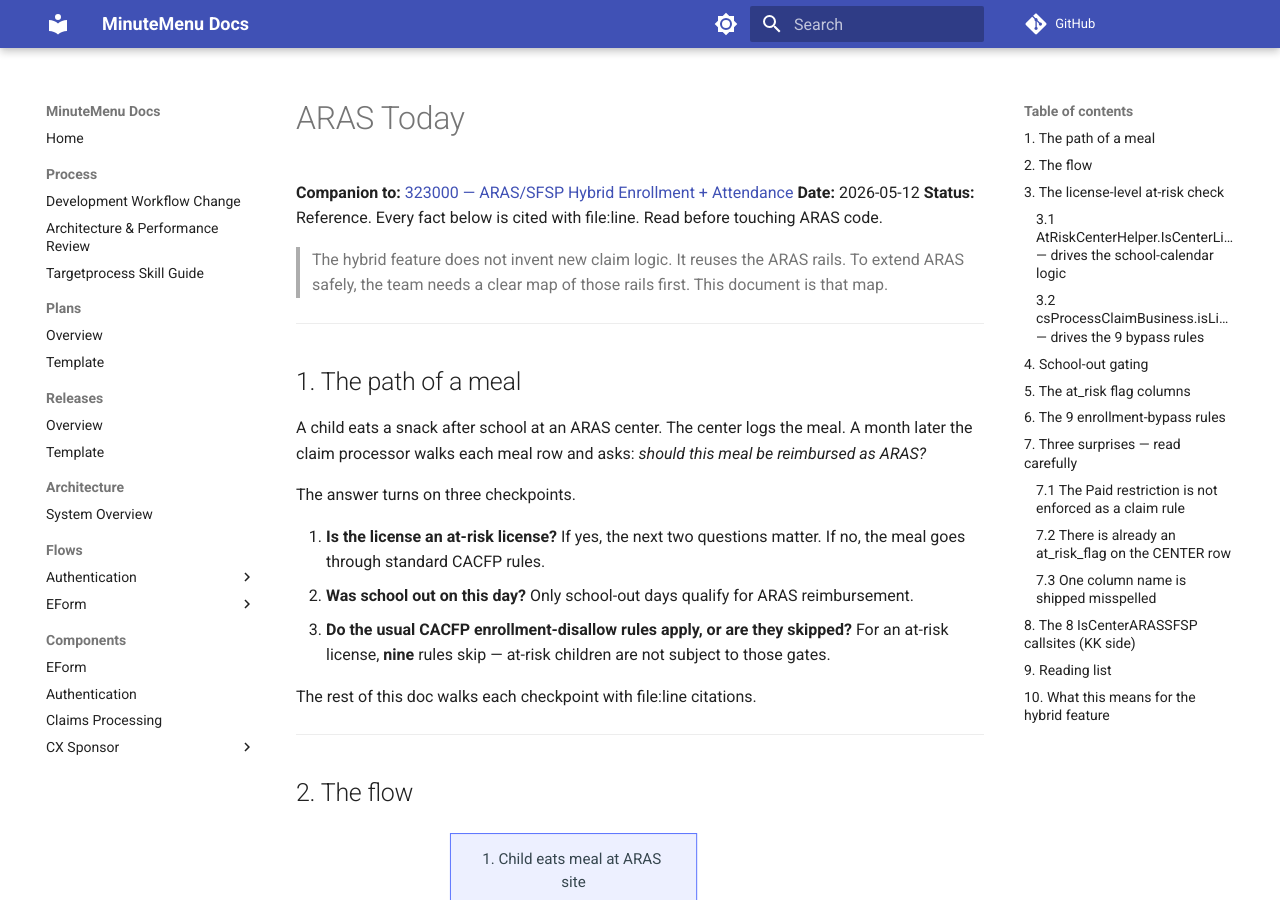
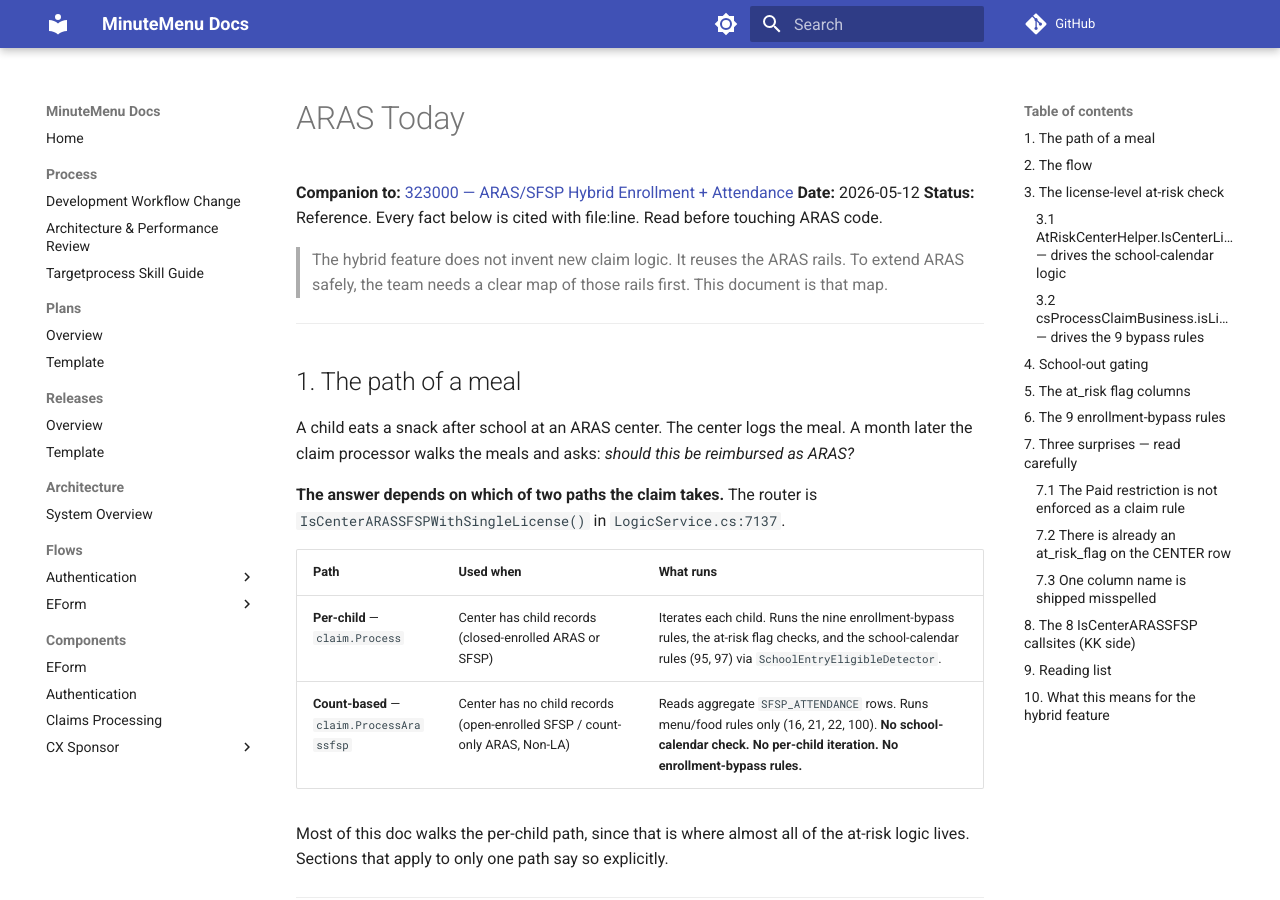
Before and after one commit to MinuteMenu/docs, an MkDocs documentation site: the page built from docs/plans/323000 hybrid enrollment and attendance/aras-today.md, in a window 1280 px wide and 900 px high. Built offline with MkDocs 1.6.1 and Material for MkDocs 9.7.7, drawn with Linux system fonts in a browser that asks for light colours; comment, search, counter and statistics services are not loaded; some of the changed text lies outside the part shown.

Commit message:
Clarify per-child vs count-based claim paths in aras-today.md
Per Phan's flag on TP 323015 c/429998 and a fresh Explore pass:
ProcessArassfsp() does not run school-calendar checks. The school-out
gating and the nine enrollment-bypass rules fire only on the per-child
path (claim.Process), invoked when the center has child records.
Open-enrolled / count-only centers route through ProcessArassfsp() and
only run menu/food rules (16, 21, 22, 100).

Changes:
- §1 reframed to lead with the two-path split + a table.
- §2 flow diagram redrawn with the bifurcation visible (per-child vs
  count-based, colour-coded).
- §3, §4, §6 now each open with a "per-child path only" warning note.
- §10 adds the hybrid-routing implication: ARAS Hybrid uses per-child
  meal save so school-calendar applies; SFSP Hybrid uses count-based
  save so it does not.

Source: LogicService.cs:7137 (IsCenterARASSFSPWithSingleLicense),
ProcessClaimService.cs (Process vs ProcessArassfsp).

Co-Authored-By: Claude Opus 4.7 (1M context) <noreply@anthropic.com>

````diff
--- a/docs/plans/323000 hybrid enrollment and attendance/aras-today.md
+++ b/docs/plans/323000 hybrid enrollment and attendance/aras-today.md
@@ -10,15 +10,16 @@
 
 ## 1. The path of a meal
 
-A child eats a snack after school at an ARAS center. The center logs the meal. A month later the claim processor walks each meal row and asks: *should this meal be reimbursed as ARAS?*
+A child eats a snack after school at an ARAS center. The center logs the meal. A month later the claim processor walks the meals and asks: *should this be reimbursed as ARAS?*
 
-The answer turns on three checkpoints.
+**The answer depends on which of two paths the claim takes.** The router is `IsCenterARASSFSPWithSingleLicense()` in `LogicService.cs:7137`.
 
-1. **Is the license an at-risk license?** If yes, the next two questions matter. If no, the meal goes through standard CACFP rules.
-2. **Was school out on this day?** Only school-out days qualify for ARAS reimbursement.
-3. **Do the usual CACFP enrollment-disallow rules apply, or are they skipped?** For an at-risk license, **nine** rules skip — at-risk children are not subject to those gates.
+| Path | Used when | What runs |
+|---|---|---|
+| **Per-child** — `claim.Process` | Center has child records (closed-enrolled ARAS or SFSP) | Iterates each child. Runs the nine enrollment-bypass rules, the at-risk flag checks, and the school-calendar rules (95, 97) via `SchoolEntryEligibleDetector`. |
+| **Count-based** — `claim.ProcessArassfsp` | Center has no child records (open-enrolled SFSP / count-only ARAS, Non-LA) | Reads aggregate `SFSP_ATTENDANCE` rows. Runs menu/food rules only (16, 21, 22, 100). **No school-calendar check. No per-child iteration. No enrollment-bypass rules.** |
 
-The rest of this doc walks each checkpoint with file:line citations.
+Most of this doc walks the per-child path, since that is where almost all of the at-risk logic lives. Sections that apply to only one path say so explicitly.
 
 ---
 
@@ -26,20 +27,24 @@ The rest of this doc walks each checkpoint with file:line citations.
 
 ```mermaid
 flowchart TD
-    A["1. Child eats meal at ARAS site"] --> B["2. Attendance save<br/>VerifyAtRiskMeals sets at_risk_*_flag"]
-    B --> C["3. Month-end: claim processor<br/>iterates each meal row"]
-    C --> D{"License is<br/>at-risk?"}
-    D -- "No" --> E["Standard CACFP rules apply<br/>enrollment, schedule, age, IEF all checked"]
-    D -- "Yes" --> F["9 enrollment-bypass rules<br/>SKIP enrollment-based disallows"]
-    F --> G{"School was out<br/>on this date?"}
-    G -- "Yes" --> H["Reimburse meal as ARAS"]
-    G -- "No" --> I["Disallow<br/>at_risk_*_disallow_flag set"]
-    classDef bypass fill:#fff3cd,stroke:#e0a800,stroke-width:2px
+    A["Child eats meal at ARAS site"] --> B["Attendance save"]
+    B --> C{"Center has<br/>child records?"}
+    C -- "Yes (closed-enrolled)" --> P["Per-child claim path<br/>claim.Process"]
+    C -- "No (open-enrolled / count-only)" --> Q["Count-based claim path<br/>claim.ProcessArassfsp"]
+    P --> R["ChildChecker iterates each child<br/>9 enrollment-bypass rules<br/>+ Rule 95/97 school-calendar"]
+    Q --> S["Menu/food rules only<br/>16, 21, 22, 100"]
+    R --> T{"School was out<br/>this date?"}
+    T -- "Yes" --> U["Reimburse as ARAS"]
+    T -- "No" --> V["Disallow<br/>at_risk_*_disallow_flag set"]
+    S --> W["Reimburse based on<br/>aggregate counts"]
+    classDef perchild fill:#fff3cd,stroke:#e0a800,stroke-width:2px
+    classDef countbased fill:#cce5ff,stroke:#004085,stroke-width:2px
     classDef pass fill:#d4edda,stroke:#155724
     classDef fail fill:#fde2e4,stroke:#c1121f
-    class F bypass
-    class H pass
-    class I fail
+    class P,R,T perchild
+    class Q,S countbased
+    class U,W pass
+    class V fail
 ```
 
 ---
@@ -47,6 +52,8 @@ flowchart TD
 ## 3. The license-level at-risk check
 
 Two methods. Same conceptual question. Different scopes. Both must be updated for AtRiskHybrid.
+
+> ⚠️ **Both gates fire only on the per-child path.** The count-based path (`ProcessArassfsp`) reads neither.
 
 ### 3.1 `AtRiskCenterHelper.IsCenterLicenseAtRisk()` — drives the school-calendar logic
 
@@ -86,6 +93,8 @@ private bool isLicenseAtRiskOrEmergencyShelter()
 
 ## 4. School-out gating
 
+> ⚠️ **Per-child path only.** Invoked from `ChildChecker` Rules 95 and 97. The count-based path (`ProcessArassfsp`) never reaches this code.
+
 Driven by the `CALENDAR_ENTRY` table.
 
 - A day is "school out" when `CalendarEntryTypeCode = SchoolOut` for a date within the claim month.
@@ -119,6 +128,8 @@ Writer: `AttendanceService.VerifyAtRiskMeals`, called at two points:
 ---
 
 ## 6. The 9 enrollment-bypass rules
+
+> ⚠️ **Per-child path only.** These rules run inside the per-child `claim.Process` loop. `ProcessArassfsp` does not iterate per child and does not run these rules.
 
 All live in `csProcessClaimBusiness.cs`. All gate on `isLicenseAtRiskOrEmergencyShelter()`.
 
@@ -196,6 +207,7 @@ Open in this order. If a developer reads files 1, 2, and 4 carefully and skims t
 
 ## 10. What this means for the hybrid feature
 
+- **Path routing for hybrid is the real lever.** ARAS Hybrid uses per-child meal save (`/centers/meal/sfspattendance/save`) → claim takes the per-child path → school-calendar Rules 95/97 fire. SFSP Hybrid uses count-based meal save (`/centers/meal/bulksfspattendance/save`) → claim takes the count-based path → no school-calendar check, no per-child iteration. This is what Phan flagged on [TP 323015 comment 429998](https://minutemenu.tpondemand.com/entity/323015): the spec line "ARAS Hybrid school-calendar checks: same as ARAS" needs explicit reconciliation with the per-child path's hard dependency on `SchoolTypeCode`, `SchoolDistrictId`, and `SchoolName` — fields that hybrid lightweight kids do not capture.
 - The ticket's one-line CX changes (§7.1 of the main plan) are correct in shape but land on logic that **was not obvious** without this map. Specifically: Rule 49 uses only the license-level gate, Rule 45 has special at-risk age handling, and the `at_risk_flag` on CENTER row already exists.
-- The "no Paid claim" line in the hybrid behavioral model needs a product call: enforce in code now (and add the equivalent enforcement for ARAS while we are there)? Or honor operationally as today?
-- A hybrid kid with no `attend_<weekday>_flag` and no `attend_*_flag` will hit Rules 58 and 59. Both skip for at-risk licenses, so the bypass should hold — but worth verifying with a test meal-save on dev once the enum value is added.
+- The "no Paid claim" line in the hybrid behavioral model needs a product call: enforce in code now (and add the equivalent enforcement for ARAS while we are there), or honor operationally as today.
+- A hybrid kid with no `attend_<weekday>_flag` and no `attend_*_flag` will hit Rules 58 and 59 (per-child path only). Both skip for at-risk licenses, so the bypass should hold — but worth verifying with a test meal-save on dev once the enum value is added.
````
